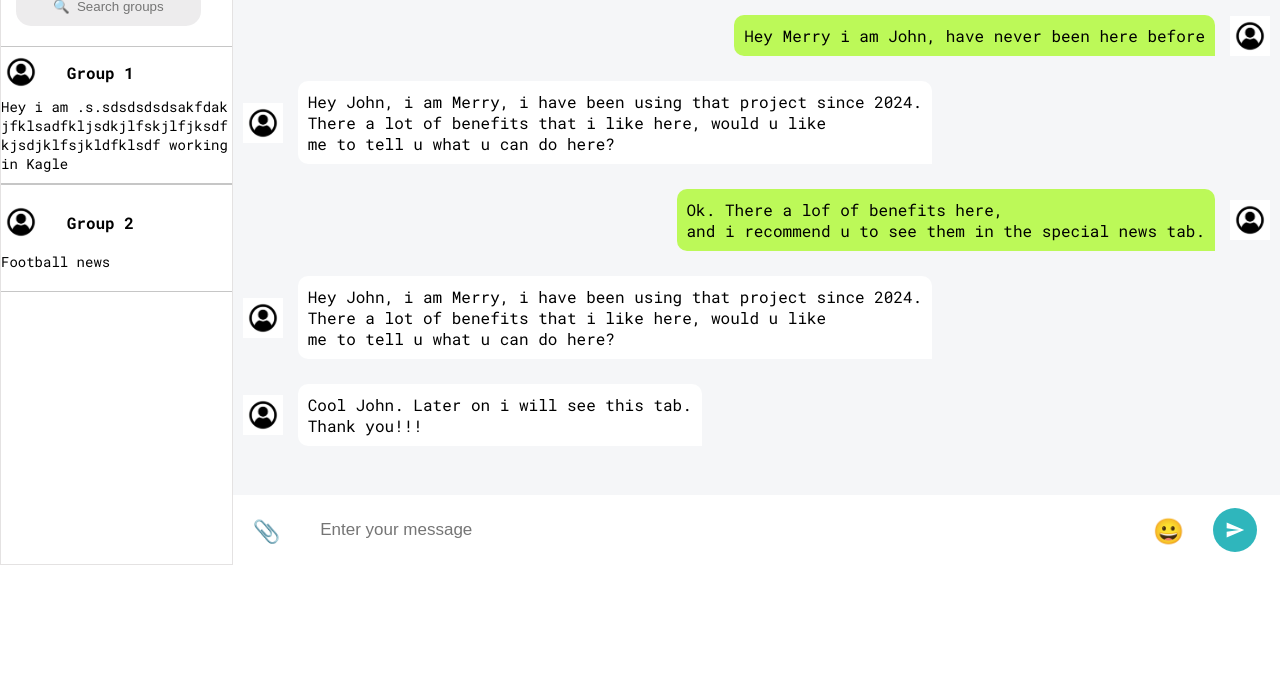
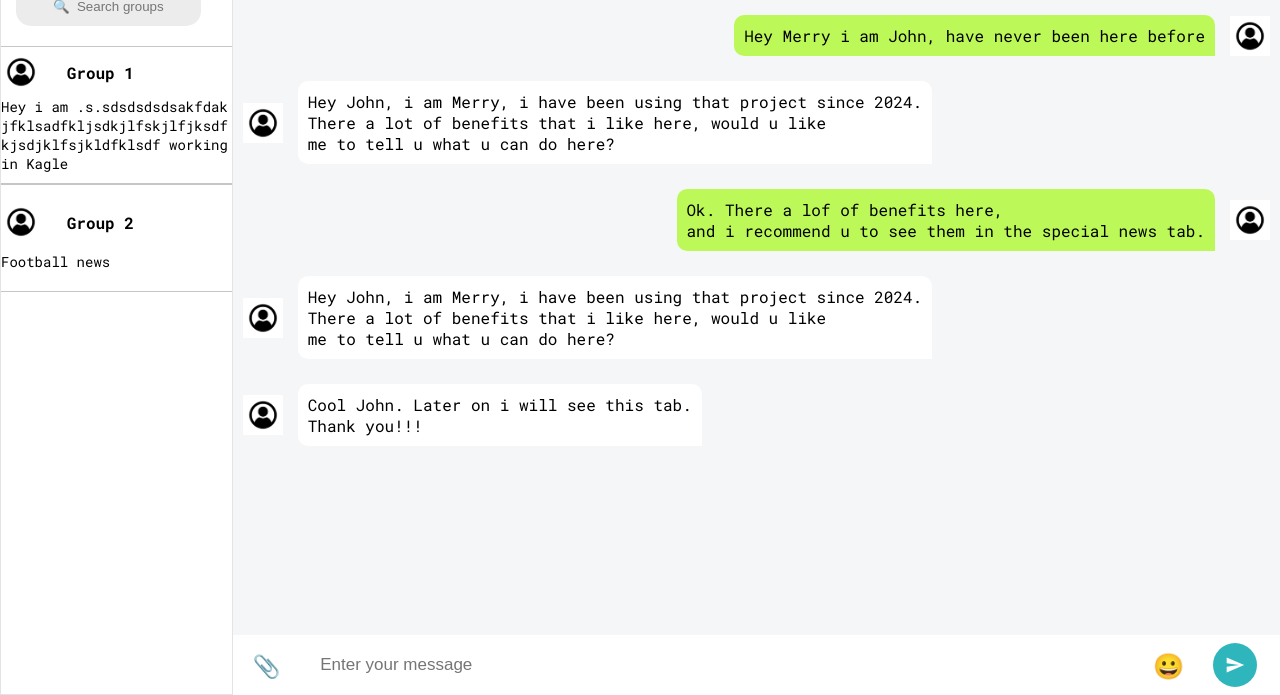
Before and after one commit to itxxx-dev/upgroup_lab2, a plain HTML site: page upgroup/html/groupspace.html in a window 1280 px wide. Shown: the part 105-800 px from the top of the page. Drawn offline with Linux system fonts and the light colour scheme.

Commit message:
Невеличкі оптимізаційні зміни в CSS коді.

```diff
--- a/upgroup/css/group.css
+++ b/upgroup/css/group.css
@@ -29,6 +29,7 @@ p, h1, h2, h3, h4, h5, h6{
     padding-left: 10px;
     padding-right: 10px;
     padding-top: 20px;
+    padding-bottom: 10px;
 }
 .other-usrs-block{
     /*border: 3px solid #00a5a5;*/
@@ -126,6 +127,7 @@ to-main{
     column-gap: 10px;
 }
 .app-container{
+    min-height: 100vh;
     display: grid;
     grid-template-columns: 2fr 9fr;
     grid-template-areas:
@@ -133,8 +135,7 @@ to-main{
             "left-menu center-menu"
             "left-menu footer";
     width: 100%;
-    height: 100%;
-    grid-template-rows: 100px 500px 70px;
+    grid-template-rows: 100px 1fr 60px;
 }
 .my-usr-img{
     grid-area: my-usr-img;
--- a/upgroup/css/style.css
+++ b/upgroup/css/style.css
@@ -142,7 +142,7 @@
     /*border: 3px solid black;*/
     display: grid;
     grid-template-columns: 2fr 9fr 2fr;
-    grid-template-rows: 100px 550px 100px;
+    grid-template-rows: 100px 1fr auto;
     grid-template-areas:
             "header header header"
             "left-menu center-menu right-menu"
```
